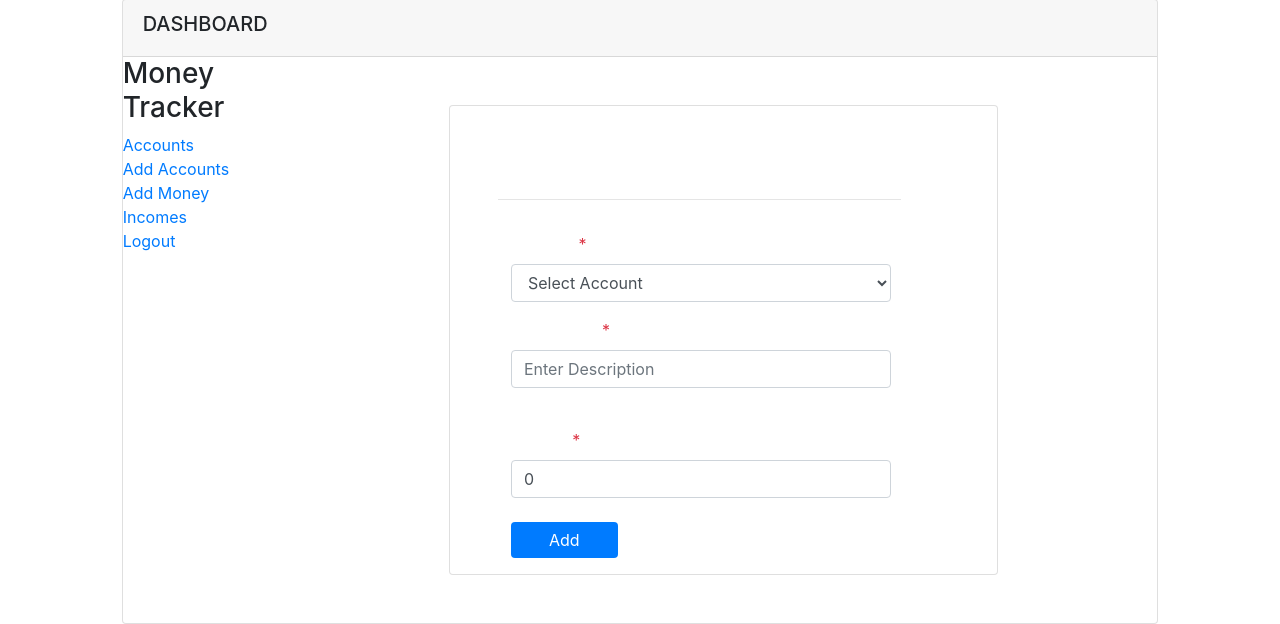
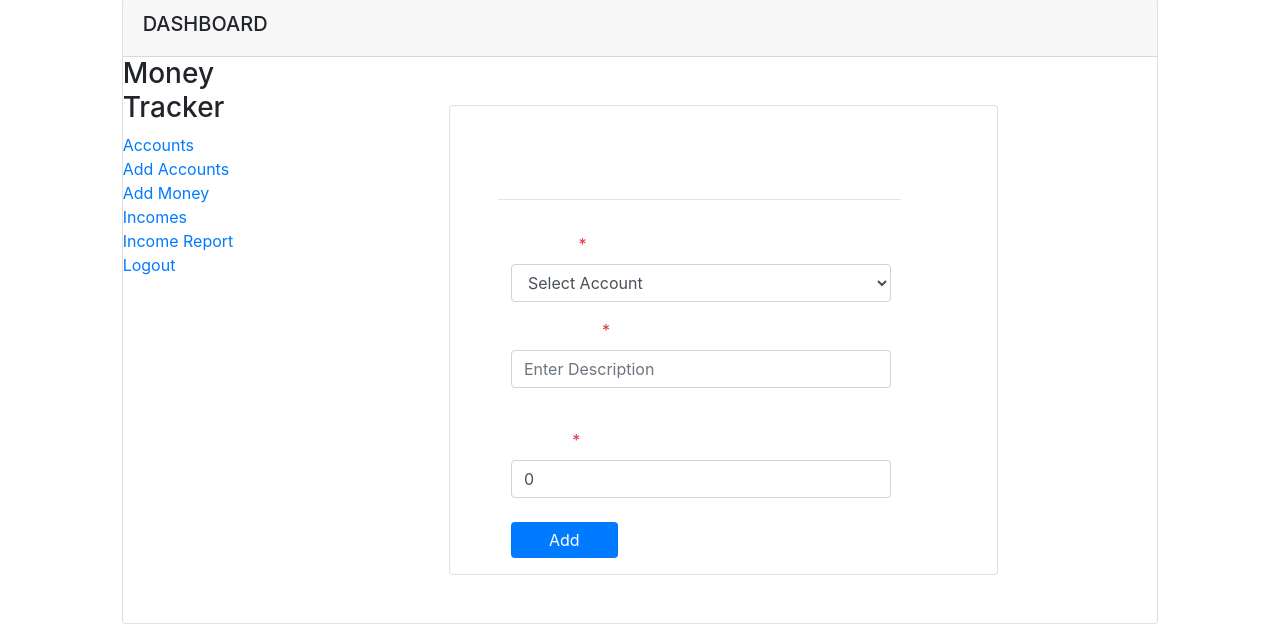
Before and after one commit to dhirajshah04/moneytracker, a Django app: page /dashboard/income-expense/add-income/ in a window 1280 px wide. Shown: the part 200-824 px from the top of the page. Run offline with Django 3.2, Linux system fonts and the light colour scheme; some libraries are stand-ins or nearby versions.

Commit message:
update income report

```diff
--- a/income_expense/templates/income_expense/income_add.html
+++ b/income_expense/templates/income_expense/income_add.html
@@ -1,6 +1,6 @@
 {% extends 'user_dashboard_base.html' %}
 
-{% block title %}Add New Account{% endblock %}
+{% block title %}Add Money{% endblock %}
 
 {% block body %}
 
@@ -12,7 +12,7 @@
                 <div class="card card-bg card-shadow text-white mb-5">
                     <div class="row mt-5 mb-3">
                         <div class="col-md-9 offset-1">
-                            <h4>New Account | <small>Add New Account</small></h4>
+                            <h4>New Income | <small>Add Money</small></h4>
                             <hr>
                         </div>
                     </div>
--- a/templates/includes/sidebar.html
+++ b/templates/includes/sidebar.html
@@ -12,13 +12,16 @@
             <li>
                 <a href="{% url 'money:add_account' %}">Add Accounts</a>
             </li>
+
             <li>
                 <a href="{% url 'money:add_money' %}">Add Money</a>
             </li>
             <li>
                 <a href="{% url 'income_expense:income_add' %}">Incomes</a>
             </li>
-
+            <li>
+                <a href="{% url 'income_expense:income_list' %}">Income Report</a>
+            </li>
             <li>
                 <a href="{% url 'users:user_logout' %}">Logout</a>
             </li>
```
